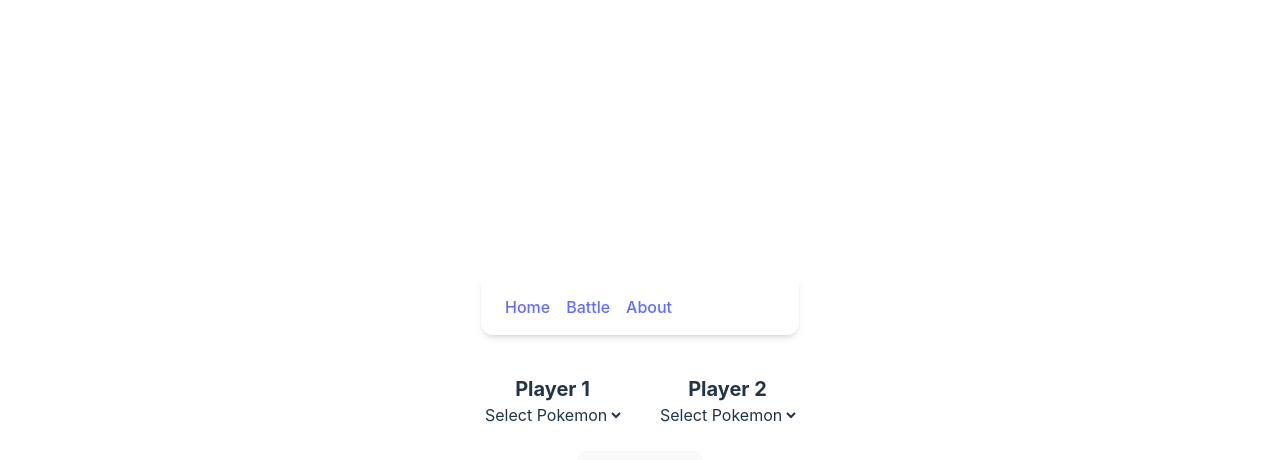
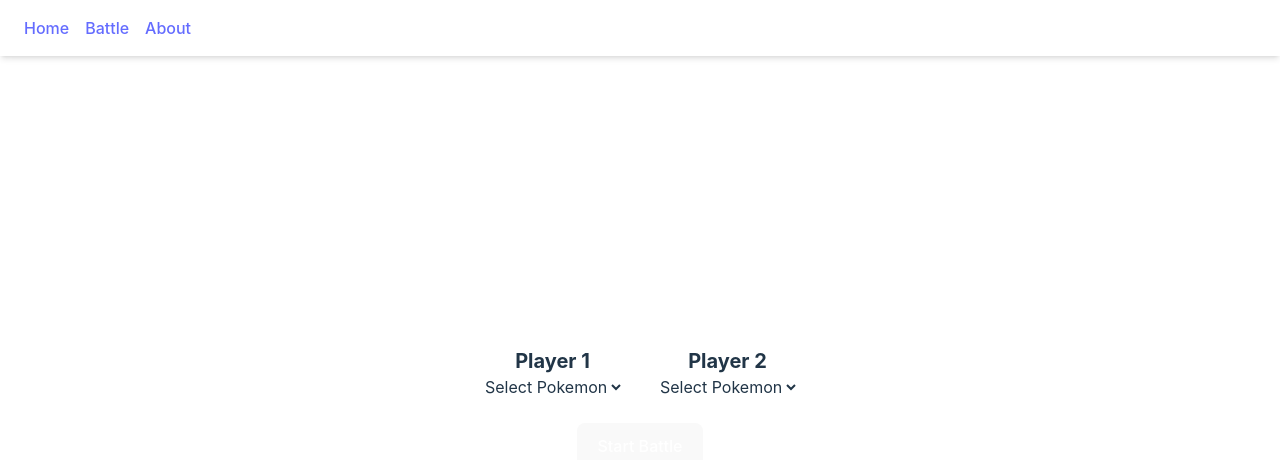
Before and after one commit to mde-hf/pokemon, a React (Vite) app: page /battle in a window 1280 px wide. Shown: the top 460 px of the page. Built offline with nearby package versions, Linux system fonts and the light colour scheme.

Commit message:
made the header global and fixed the alignment

```diff
--- a/src/App.jsx
+++ b/src/App.jsx
@@ -6,17 +6,22 @@ import BattlePage from './pages/BattlePage';
 import About from './pages/About';
 import { Route, Routes } from 'react-router-dom';
 import { BattleProvider } from './context/BattleContext';
+import MainLayout from "./layout/MainLayout";
+
 
 
 function App() {
   return (
     <BattleProvider>
       <Routes>
-        <Route path="/" element={<HomePage />} />
-        <Route path="/battle" element={<BattlePage />} />
-        <Route path="/about" element={<About />} />
+        < Route element={<MainLayout />} >
+          <Route path="/" element={<HomePage />} />
+          <Route path="/battle" element={<BattlePage />} />
+          <Route path="/about" element={<About />} />
+        </Route>
+
       </Routes>
-    </BattleProvider>
+    </BattleProvider >
 
   );
 }
--- a/src/components/Header.jsx
+++ b/src/components/Header.jsx
@@ -5,7 +5,7 @@ function Header() {
 
     return (
 
-        < div className="text-white px-6 py-4 flex justify-between items-center shadow-md rounded-b-xl" >
+        <div className="fixed top-0 left-0 w-full z-50 bg-transparent text-white px-6 py-4 flex justify-between items-center shadow-md">
             <div className="space-x-4">
                 <Link to="/" className="hover:underline">Home</Link>
                 <Link to="/battle" className="hover:underline">Battle</Link>
--- /dev/null
+++ b/src/layout/MainLayout.jsx
@@ -0,0 +1,17 @@
+import React from "react";
+import Header from "../components/Header";
+import { Outlet } from "react-router-dom";
+
+
+function MainLayout() {
+
+    return (
+
+        <>
+            <Header />
+            <Outlet />
+        </>
+    )
+}
+
+export default MainLayout;
--- a/src/pages/About.jsx
+++ b/src/pages/About.jsx
@@ -1,10 +1,8 @@
 import React from "react";
-import Header from "../components/Header";
 
 function About() {
     return (
         <div>
-            <Header />
 
             About Page
 
--- a/src/pages/BattlePage.jsx
+++ b/src/pages/BattlePage.jsx
@@ -4,7 +4,6 @@ import { useContext } from "react";
 import { BattleContext } from "../context/BattleContext";
 import getPokemon from "../api/pokemonApi";
 import PokemonDropdown from "../components/PokemonDropdown";
-import Header from "../components/Header";
 
 
 
@@ -28,7 +27,6 @@ function BattlePage() {
     return (
 
         <div>
-            <Header />
 
             {/* Player sections */}
             <div className="flex justify-center gap-8 mt-10">
--- a/src/pages/HomePage.jsx
+++ b/src/pages/HomePage.jsx
@@ -4,7 +4,6 @@ import { useState } from "react";
 // eslint-disable-next-line no-unused-vars
 import React from "react";
 import PokemonCard from "../components/PokemonCard";
-import Header from "../components/Header";
 
 
 function HomePage() {
@@ -57,7 +56,6 @@ function HomePage() {
     return (
 
         <div>
-            <Header />
 
             <div className="min-h-screen flex flex-col">
 
```
